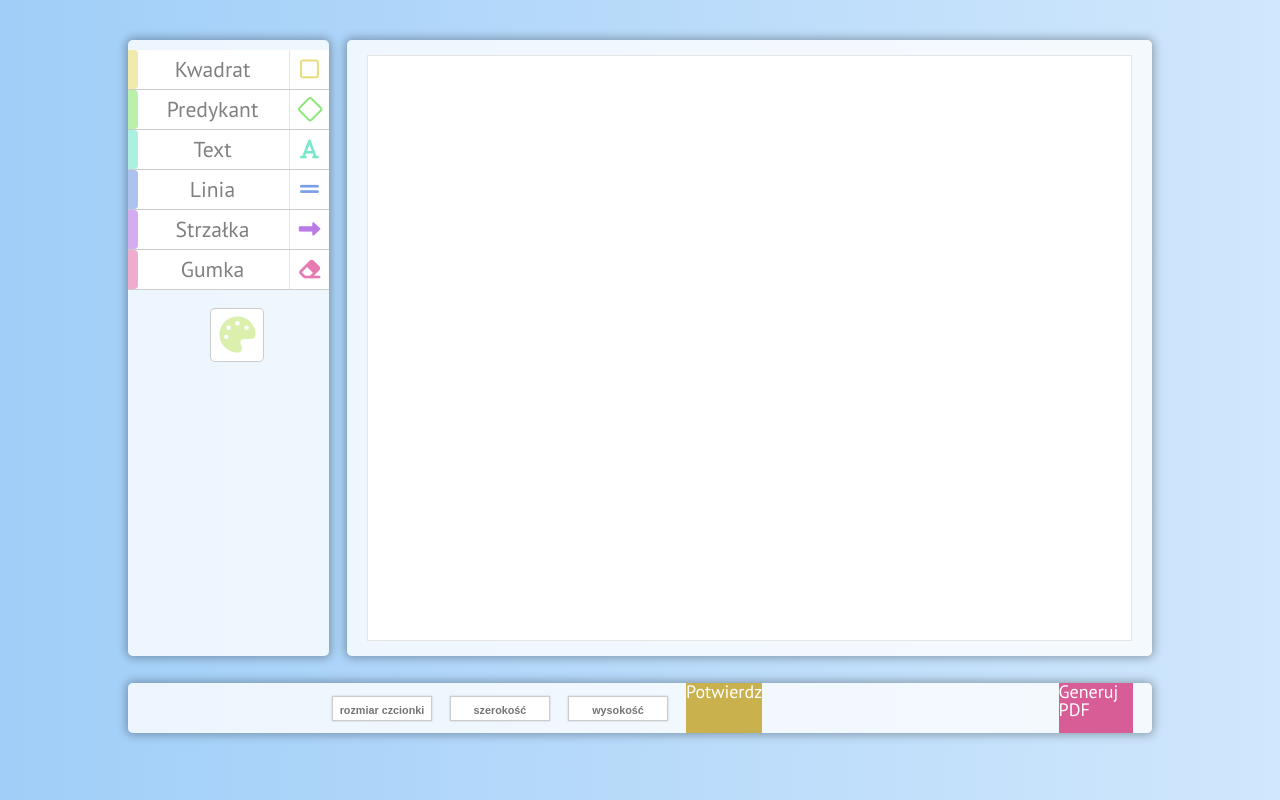
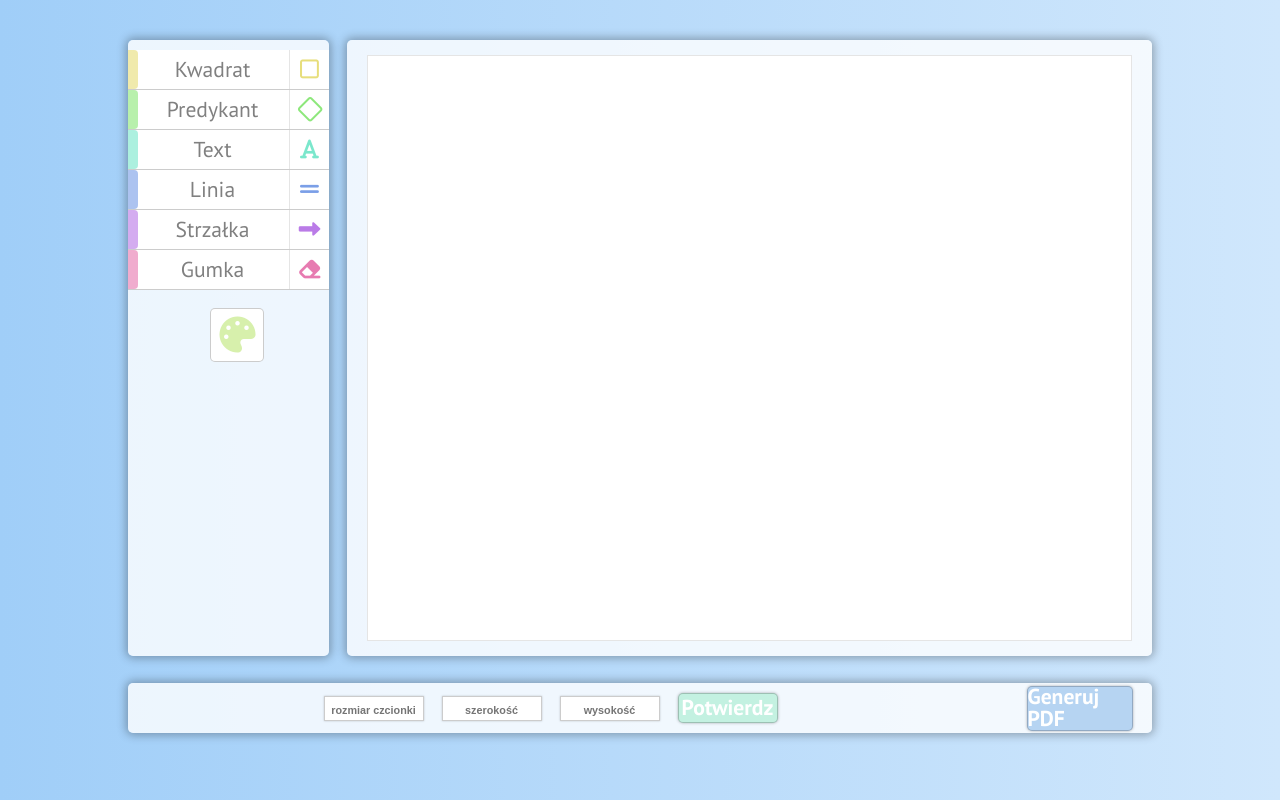
Before and after one commit to Desmord/SchematicGenerator, a website built with webpack: page Dev/Html/index.html in a window 1280 px wide. Built offline with nearby package versions, Linux system fonts and the light colour scheme.

Commit message:
Style properties buttons

```diff
--- a/Dev/Html/index.html
+++ b/Dev/Html/index.html
@@ -66,8 +66,12 @@
             <input type="text" class="input" tool="font-size" maxlength="3" placeholder="rozmiar czcionki"></input>
             <input type="text" class="input" tool="canvas-width" maxlength="4" placeholder="szerokość"></input>
             <input type="text" class="input" tool="canvas-height" maxlength="4" placeholder="wysokość"></input>
-            <div class="properties-menu__subbmit-button">Potwierdz</div>
-            <div class="properties-menu__generate-pdf-button">Generuj PDF</div>
+            <div class="properties-menu__subbmit-button">Potwierdz
+                <div class="properties-menu__subbmit-button-animation-background"></div>
+            </div>
+            <div class="properties-menu__generate-pdf-button">Generuj PDF
+                <div class="properties-menu__generate-pdf-button-animation-background"></div>
+            </div>
         </div>
     </div>
 </body>
--- a/Dev/Sass/Properties-menu/Input/input.scss
+++ b/Dev/Sass/Properties-menu/Input/input.scss
@@ -30,10 +30,22 @@
     grid-area: font-size-input;
 }
 
+.input[tool="font-size"]:focus{
+    box-shadow: 0px 0px 5px 1px rgba(0,0,0,0.3);
+}
+
 .input[tool="canvas-width"]{
     grid-area: width-input;
+}
+
+.input[tool="canvas-width"]:focus{
+    box-shadow: 0px 0px 5px 1px rgba(0,0,0,0.3);
 }
 
 .input[tool="canvas-height"]{
     grid-area: height-input;
 }
+
+.input[tool="canvas-height"]:focus{
+    box-shadow: 0px 0px 5px 1px rgba(0,0,0,0.3);
+}
--- a/Dev/Sass/Properties-menu/propertiesMenu.scss
+++ b/Dev/Sass/Properties-menu/propertiesMenu.scss
@@ -3,8 +3,8 @@
     max-height: 50px;
     display: grid;
     gap: 1em;
-    grid-template-columns: 5fr 2fr 2fr 2fr 1fr 7fr 2fr 1px;
-    grid-template-rows:1fr;
+    grid-template-columns: 5fr 2fr 2fr 2fr 2fr 6fr 3fr 1px;
+    grid-template-rows: 1fr;
     grid-template-areas:
         " color-chooser font-size-input width-input height-input subbmit-button . generate-pdf-button";
     background-color: $menus-back-ground-color;
@@ -12,15 +12,99 @@
     box-shadow: 0px 0px 10px 2px rgba(0, 0, 0, 0.3);
 
     &__subbmit-button {
+        @include flex-box();
+
         grid-area: subbmit-button;
-        background-color: rgb(201, 178, 78);
+        position: relative;
+        margin: auto 0px;
+        min-width: 100px;
+        max-width: 200px;
+        min-height: 30px;
+        max-height: 45px;
+        background-color: hsla(150, 69%, 61.8%, 0.3);
+        border: 1px solid rgba(0, 0, 0, 0.2);
+        box-shadow: 0px 0px 3px 0px rgba(0, 0, 0, 0.3);
+        border-radius: 5px;
+        overflow: hidden;
+        font-size: 1.2em;
+        font-weight: 700;
+        transition: all 0.2s ease-in-out;
+
+        &-animation-background{
+            position: absolute;
+            left: 50%;
+            top:0px;
+            height: 100%;
+            background-color: hsla(150, 69%, 61.8%, 0.8);
+        }
+
+    }
+
+    &__subbmit-button:hover {
+        cursor: pointer;
+        box-shadow: 0px 0px 5px 1px rgba(0, 0, 0, 0.3),
+            0px 0px 8px 1px rgba(0, 0, 0, 0.4);
+        background-color: hsla(150, 69%, 61.8%, 0.6);
     }
 
     &__generate-pdf-button {
+        @include flex-box();
+
         grid-area: generate-pdf-button;
-        background-color: rgb(216, 92, 150);
+        position: relative;
+        margin: auto 0px;
+        min-width: 100px;
+        max-width: 200px;
+        min-height: 30px;
+        max-height: 45px;
+        background-color: hsla(210, 69%, 61.8%, 0.4);
+        border: 1px solid rgba(0, 0, 0, 0.2);
+        box-shadow: 0px 0px 3px 0px rgba(0, 0, 0, 0.3);
+        border-radius: 5px;
+        font-size: 1.2em;
+        font-weight: 700;
+        transition: all 0.2s ease-in-out;
+
+        &-animation-background{
+            position: absolute;
+            left: 50%;
+            top:0px;
+            height: 100%;
+            background-color: hsla(210, 69%, 61.8%, 0.8);
+        }
+    }
+
+    &__generate-pdf-button:hover {
+        cursor: pointer;
+        box-shadow: 0px 0px 8px 1px rgba(0, 0, 0, 0.3),
+            0px 0px 8px 1px rgba(0, 0, 0, 0.4);
+        background-color: hsla(210, 69%, 61.8%, 0.7);
     }
 
 }
 
+.properties-menu-buttons-click-animation{
+    animation-name: properties-menu-buttons-click-animation;
+    animation-duration: 0.5s;
+    animation-timing-function: ease-in-out;
+    animation-fill-mode: forwards;
+    animation-iteration-count: 1;
+}
+
+
+@keyframes properties-menu-buttons-click-animation{
+     from{
+         width: 0%;
+         opacity: 1;
+         left: 50%;
+         display: block;
+     }
+     to{
+         width: 100%;
+         opacity: 0;
+         left: 0%;
+        display: none;
+        }
+}
+
 @import './Input/input.scss';
```
Also changed, not shown: Dev/Css/main.css, 1 other file.
